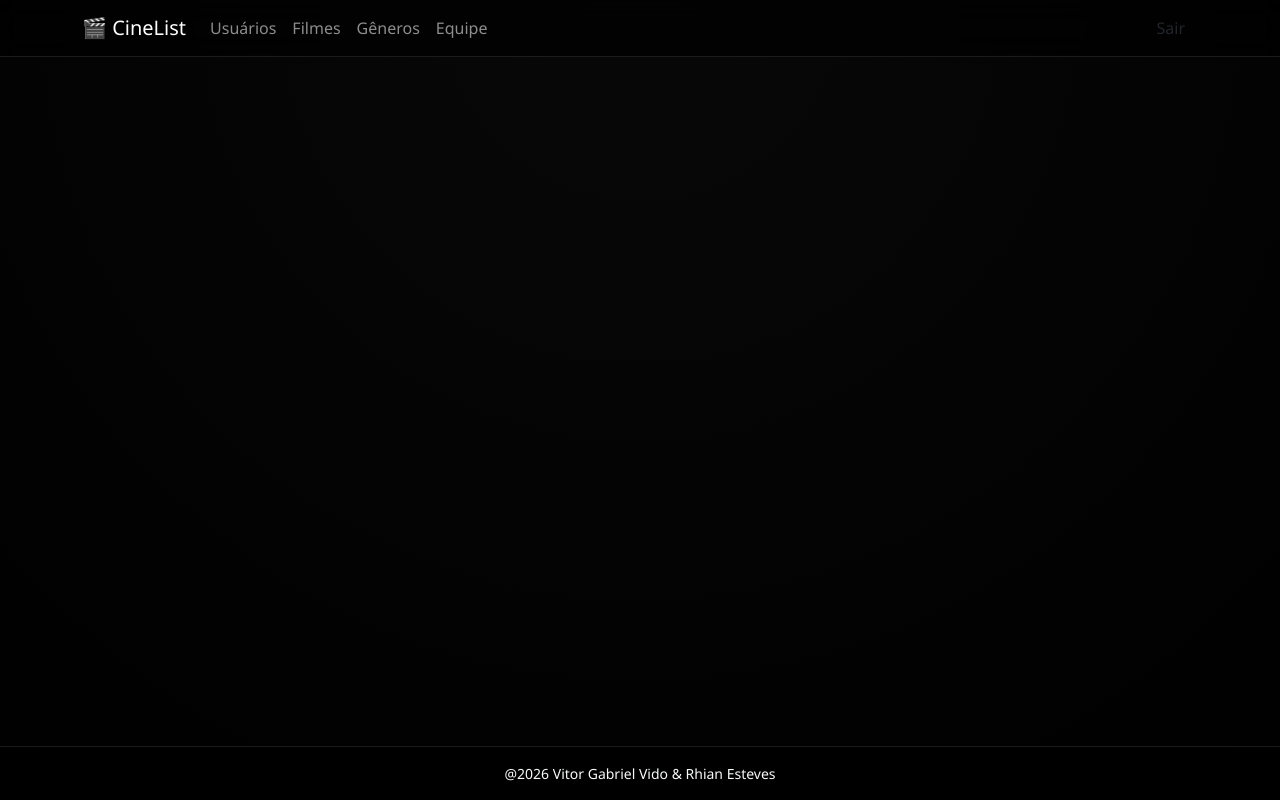
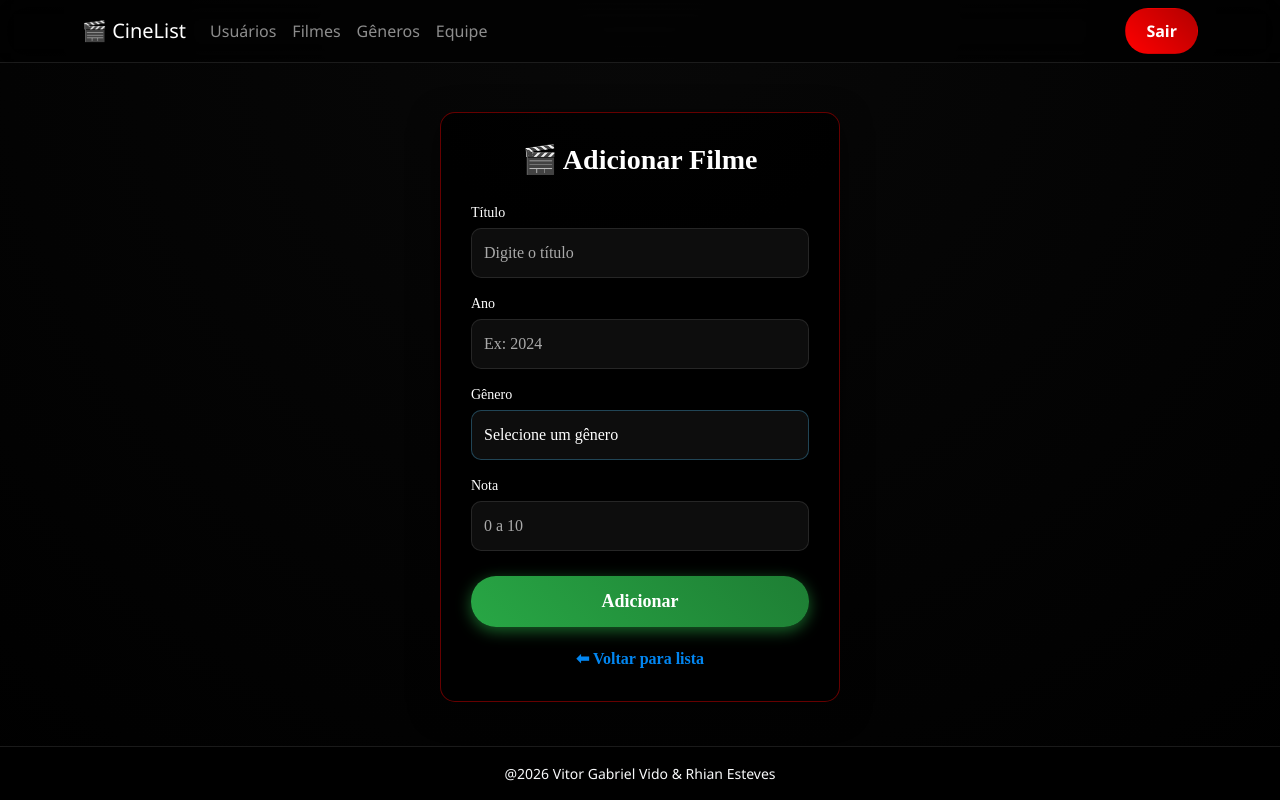
Before and after one commit to VitorGabriel0304/Trabalho-Ronan, a Flask app: page /filmes/inserir in a window 1280 px wide. Run offline with Flask 3, Linux system fonts and the light colour scheme.

Commit message:
Criando a Inserir entidade E comentando o codigo

```diff
--- a/static/css/styles.css
+++ b/static/css/styles.css
@@ -120,7 +120,24 @@ p {
     border-bottom: 1px solid rgba(255, 255, 255, 0.1);
 }
 
+/* =========================
+   BOTÃO SAIR - VERMELHO - NAVBAR
+========================= */
+.btn-sair {
+    background: linear-gradient(45deg, #ff0000, #b30000); /* fundo vermelho gradiente */
+    color: white; /* texto branco */
+    padding: 10px 20px; /* espaço interno */
+    border-radius: 25px; /* cantos arredondados */
+    font-weight: bold;
+    text-decoration: none; /* remove underline do link */
+    display: inline-block; /* garante alinhamento correto */
+    transition: all 0.3s ease; /* efeito suave */
+}
 
+.btn-sair:hover {
+    transform: scale(1.05); /* leve aumento */
+    box-shadow: 0 0 15px 5px rgba(255,0,0,0.6); /* brilho vermelho */
+}
 
 
 
@@ -896,3 +913,42 @@ footer {
         padding: 10px 0;
     }
 }
+
+/* ========================= */
+/* LISTA DE GENEROS - FILMES_INSERIR */
+/* ========================= */
+select {
+    background: rgba(255, 255, 255, 0.05);
+    border: 1px solid rgba(80, 200, 255, 0.3);
+    color: white;
+    border-radius: 10px;
+    padding: 12px;
+    font-size: 16px;
+    width: 100%;
+    cursor: pointer;
+
+    appearance: none; /* remove estilo padrão */
+    -webkit-appearance: none;
+    -moz-appearance: none;
+
+    transition: all 0.3s ease;
+}
+
+/* Hover */
+select:hover {
+    border-color: rgba(80, 200, 255, 0.7);
+    box-shadow: 0 0 10px 4px rgba(80,200,255,0.3);
+}
+
+/* Focus */
+select:focus {
+    outline: none;
+    border: 1px solid rgba(80, 200, 255, 0.7);
+    box-shadow: 0 0 12px 5px rgba(80,200,255,0.3);
+}
+
+/* OPTION (limitado, mas ajuda um pouco) */
+option {
+    background-color: #111;
+    color: white;
+}
--- a/templates/entidade2/inserir_entidade2.html
+++ b/templates/entidade2/inserir_entidade2.html
@@ -1 +1,56 @@
 {% extends "base.html" %}
+
+{% block conteudo %}
+
+<div class="linha-centro">
+    <div class="cadastro-card">
+
+        <h2>🎬 Adicionar Filme</h2>
+
+        <form action="{{ url_for('inserir_filmes') }}" method="POST">
+
+            <!-- Título -->
+            <label for="titulo">Título</label>
+            <input type="text" name="titulo" id="titulo" placeholder="Digite o título" required>
+
+            <!-- Ano -->
+            <label for="ano">Ano</label>
+            <input type="text" name="ano" id="ano" placeholder="Ex: 2024"
+                   inputmode="numeric" pattern="[0-9]*" required>
+
+            <!-- 🔥 GÊNERO COM LISTA -->
+            <label for="genero">Gênero</label>
+            <select name="genero" id="genero" required>
+                <option value="">Selecione um gênero</option>
+
+                {% for genero in generos %}
+                    <option value="{{ genero.nome }}">
+                        {{ genero.nome }}
+                    </option>
+                {% endfor %}
+
+            </select>
+
+            <!-- Nota -->
+            <label for="nota">Nota</label>
+            <input type="text" name="nota" id="nota" placeholder="0 a 10"
+                   inputmode="numeric" pattern="[0-9]*" required>
+
+            <!-- Botão -->
+            <button type="submit" class="botao-form">
+                Adicionar
+            </button>
+
+        </form>
+
+        <!-- Voltar -->
+        <div class="ja-tem-conta">
+            <a href="{{ url_for('listar_filmes') }}">
+                ⬅ Voltar para lista
+            </a>
+        </div>
+
+    </div>
+</div>
+
+{% endblock %}
--- a/templates/entidade2/listar_entidade2.html
+++ b/templates/entidade2/listar_entidade2.html
@@ -9,6 +9,7 @@
     <div class="acoes-usuario">
         <a href="{{ url_for('inserir_filmes') }}" class="add-usuario">Adicionar Filme</a>
     </div>
+
 
     <!-- Tabela de filmes- nome de tabela usuario para pegar o css dela  -->
     <div class="tabela-usuario">
@@ -33,6 +34,7 @@
                     <td>{{ loop.index }}</td>
                     <td>
                         <!-- BOTAO EDITAR E EXLUIR-->
+
                         <button class="btn-editar">Editar</button>
                         <button class="btn-excluir">Excluir</button>
                     </td>
```
Also changed, not shown: app.py (+30 -7 lines).
